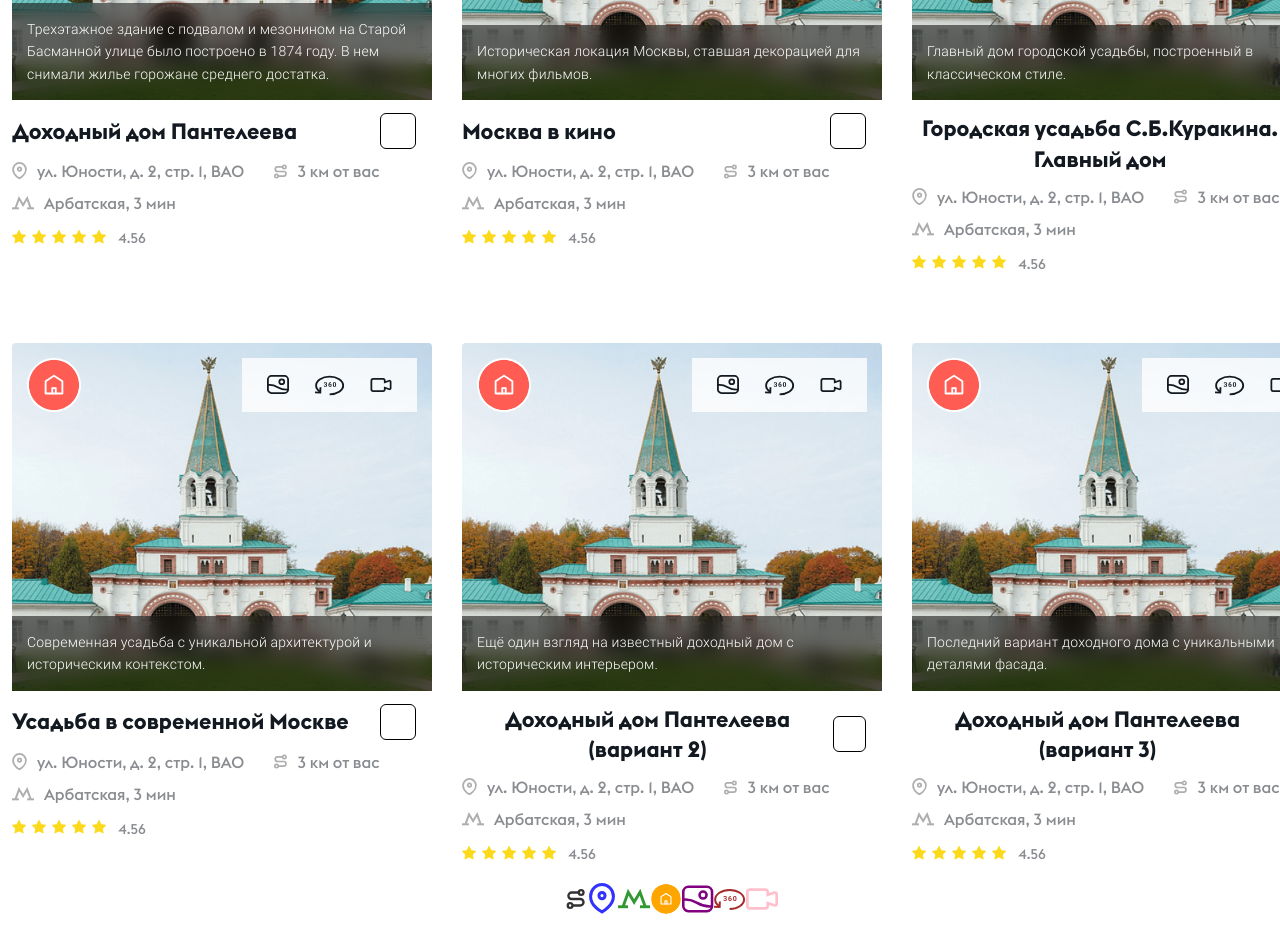
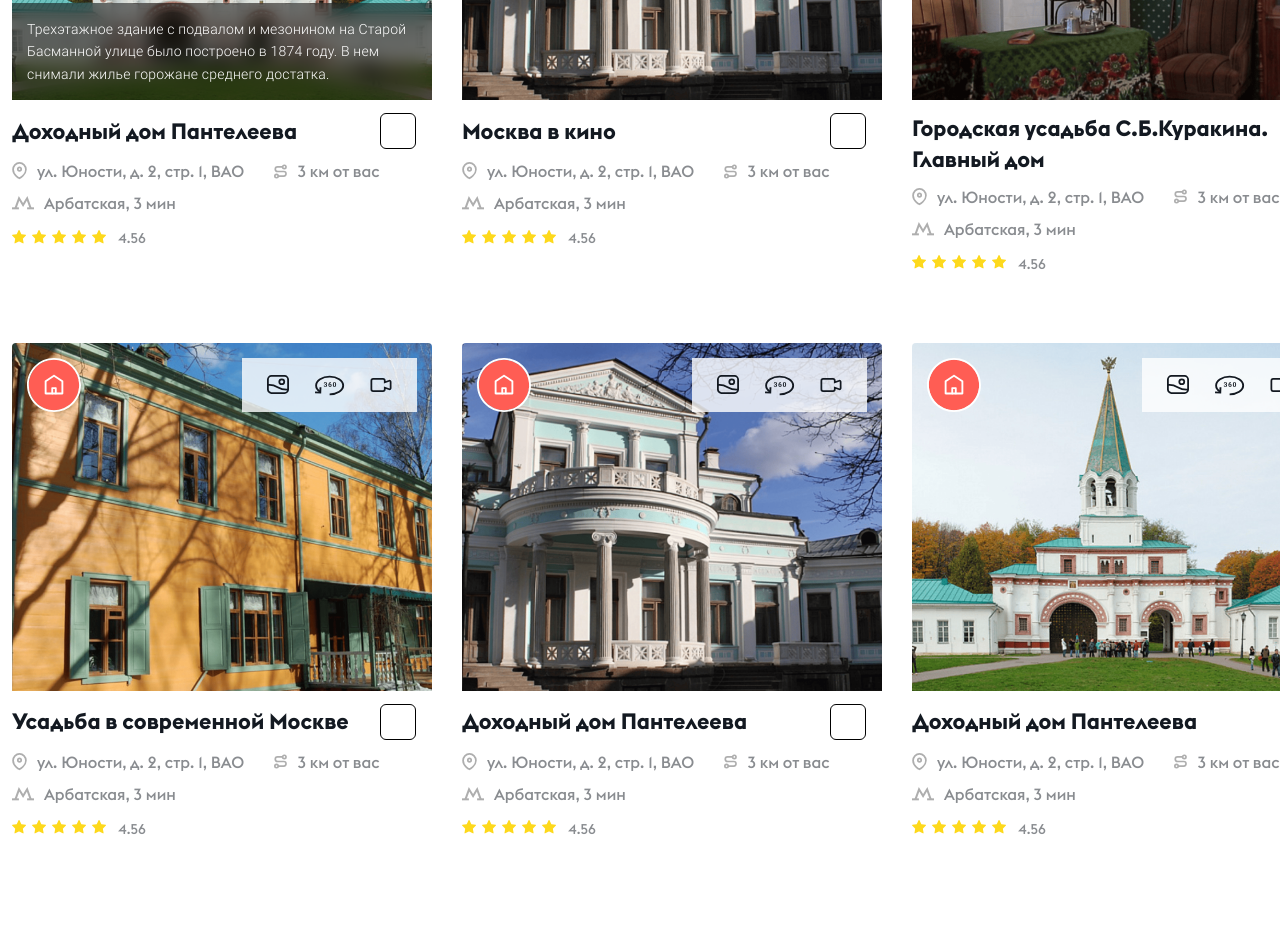
Before and after one commit to 44Klic44/uds-media-test, a React (Vite) app in the folder test-cards/: page / in a window 1280 px wide. Shown: the part 280-1227 px from the top of the page. After the commit the page ends 1170 px from the top, so only its background shows below. Built offline with nearby package versions, Linux system fonts and the light colour scheme.

Commit message:
clarify the behavior of the button and the description

```diff
--- a/test-cards/src/App.jsx
+++ b/test-cards/src/App.jsx
@@ -16,25 +16,16 @@ function App() {
       {/* Sprite  */}
       <Sprite />
 
-
+      {/* CARDS  */}
     <div className="uds-cards-grid">
       {cards.map(card => (
         <UdsCard
           key={card.id}
-          {...card}   // ← ВАЖНО: проброс всех данных карточки
+          {...card}
         />
       ))}
     </div>
 
-       {/* Иконка */}
-            <Icon name="uds-icon-distance" size={20} color="black" />
-
-<Icon name="uds-icon-address" size={32} color="blue" />
-<Icon name="uds-icon-metro" size={32} color="green" />
-<Icon name="uds-icon-home" size={32} color="orange" />
-<Icon name="uds-icon-image" size={32} color="purple" />
-<Icon name="uds-icon-360" size={32} color="brown" />
-<Icon name="uds-icon-video" size={32} color="pink" />
 
 
 
--- a/test-cards/src/components/Card/UdsCard.jsx
+++ b/test-cards/src/components/Card/UdsCard.jsx
@@ -51,10 +51,12 @@ const UdsCard = ({
           </div>
         </div>
 
-        {/* text*/}
-        <div className={styles.bottomOverlay}>
-          <p className={styles.description}>{description}</p>
-        </div>
+        {/* Описание если текста в карточке нет тогда скрываем блок*/}
+        {description && (
+  <div className={styles.bottomOverlay}>
+    <p className={styles.description}>{description}</p>
+  </div>
+)}
       </div>
 
       <div className={styles.body}>
--- a/test-cards/src/components/Card/UdsCard.module.scss
+++ b/test-cards/src/components/Card/UdsCard.module.scss
@@ -127,6 +127,7 @@
   line-height: 1.4;
   color: $uds-text-dark;
   margin: 0;
+  text-align: left;
   letter-spacing: 0;
   margin-top: 0;
 
--- a/test-cards/src/data/udsPlaces.js
+++ b/test-cards/src/data/udsPlaces.js
@@ -1,22 +1,22 @@
-import card1Img from '../assets/images/Доходный дом Пантелеева моб (3).png';
-import card2Img from '../assets/images/doxod-dom.png'
-import card3Img from '../assets/images/doxod-dom.png'
-import card4Img from '../assets/images/doxod-dom.png'
+import card1Img from '../assets/images//doxod-dom.png';
+import card2Img from '../assets/images/Москва в кино.png'
+import card3Img from '../assets/images/Городская усадьба С.Б.Куракина. Главный дом.png'
+import card4Img from '../assets/images/Усадьба в современной Москве.png'
 import card5Img from '../assets/images/doxod-dom.png'
 import card6Img from '../assets/images/doxod-dom.png'
 
 
 export const cards = [
   {
-    id: 1, // уникальный идентификатор карточки
-    title: "Доходный дом Пантелеева", // заголовок карточки
+    id: 1,
+    title: "Доходный дом Пантелеева",
     description: "Трехэтажное здание с подвалом и мезонином на Старой Басманной улице было построено в 1874 году. В нем снимали жилье горожане среднего достатка.", // описание карточки
     address: "ул. Юности, д. 2, стр. 1, ВАО",
     distance: "3 км от вас",
     metro: "Арбатская, 3 мин",
     rating: 4.56,
     link: "/property/1",
-    image: card2Img,
+    image: card1Img,
     favorite: false,
     icons: {
       home: "/icons/home.svg",
@@ -28,7 +28,7 @@ export const cards = [
   {
     id: 2,
     title: "Москва в кино",
-    description: "Историческая локация Москвы, ставшая декорацией для многих фильмов. ",
+    description: "",
     address: "ул. Юности, д. 2, стр. 1, ВАО",
     distance: "3 км от вас",
     metro: "Арбатская, 3 мин",
@@ -46,7 +46,7 @@ export const cards = [
   {
     id: 3,
     title: "Городская усадьба С.Б.Куракина. Главный дом",
-    description: "Главный дом городской усадьбы, построенный в классическом стиле.",
+    description: "",
     address: "ул. Юности, д. 2, стр. 1, ВАО",
     distance: "3 км от вас",
     metro: "Арбатская, 3 мин",
@@ -64,7 +64,7 @@ export const cards = [
   {
     id: 4,
     title: "Усадьба в современной Москве",
-    description: "Современная усадьба с уникальной архитектурой и историческим контекстом.",
+    description: "",
     address: "ул. Юности, д. 2, стр. 1, ВАО",
     distance: "3 км от вас",
     metro: "Арбатская, 3 мин",
@@ -81,14 +81,14 @@ export const cards = [
   },
   {
     id: 5,
-    title: "Доходный дом Пантелеева (вариант 2)",
-    description: "Ещё один взгляд на известный доходный дом с историческим интерьером.",
+    title: "Доходный дом Пантелеева",
+    description: "",
     address: "ул. Юности, д. 2, стр. 1, ВАО",
     distance: "3 км от вас",
     metro: "Арбатская, 3 мин",
     rating: 4.56,
     link: "/property/5",
-    image: card5Img,
+    image: card2Img,
     favorite: false,
     icons: {
       home: "/icons/home.svg",
@@ -99,14 +99,14 @@ export const cards = [
   },
   {
     id: 6,
-    title: "Доходный дом Пантелеева (вариант 3)",
-    description: "Последний вариант доходного дома с уникальными деталями фасада.",
+    title: "Доходный дом Пантелеева",
+    description: "",
     address: "ул. Юности, д. 2, стр. 1, ВАО",
     distance: "3 км от вас",
     metro: "Арбатская, 3 мин",
     rating: 4.56,
     link: "/property/6",
-    image: card6Img,
+    image: card1Img,
     favorite: false,
     icons: {
       home: "/icons/home.svg",
```
